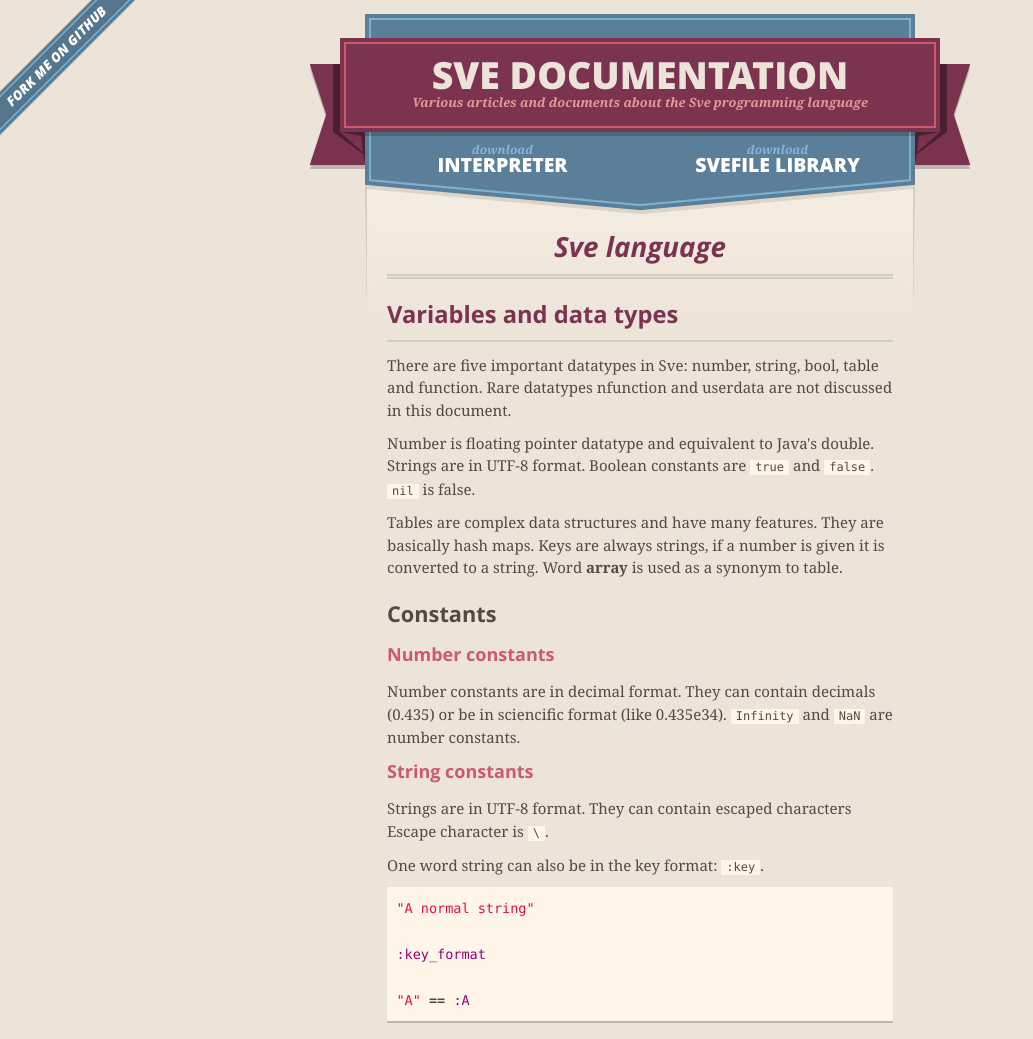
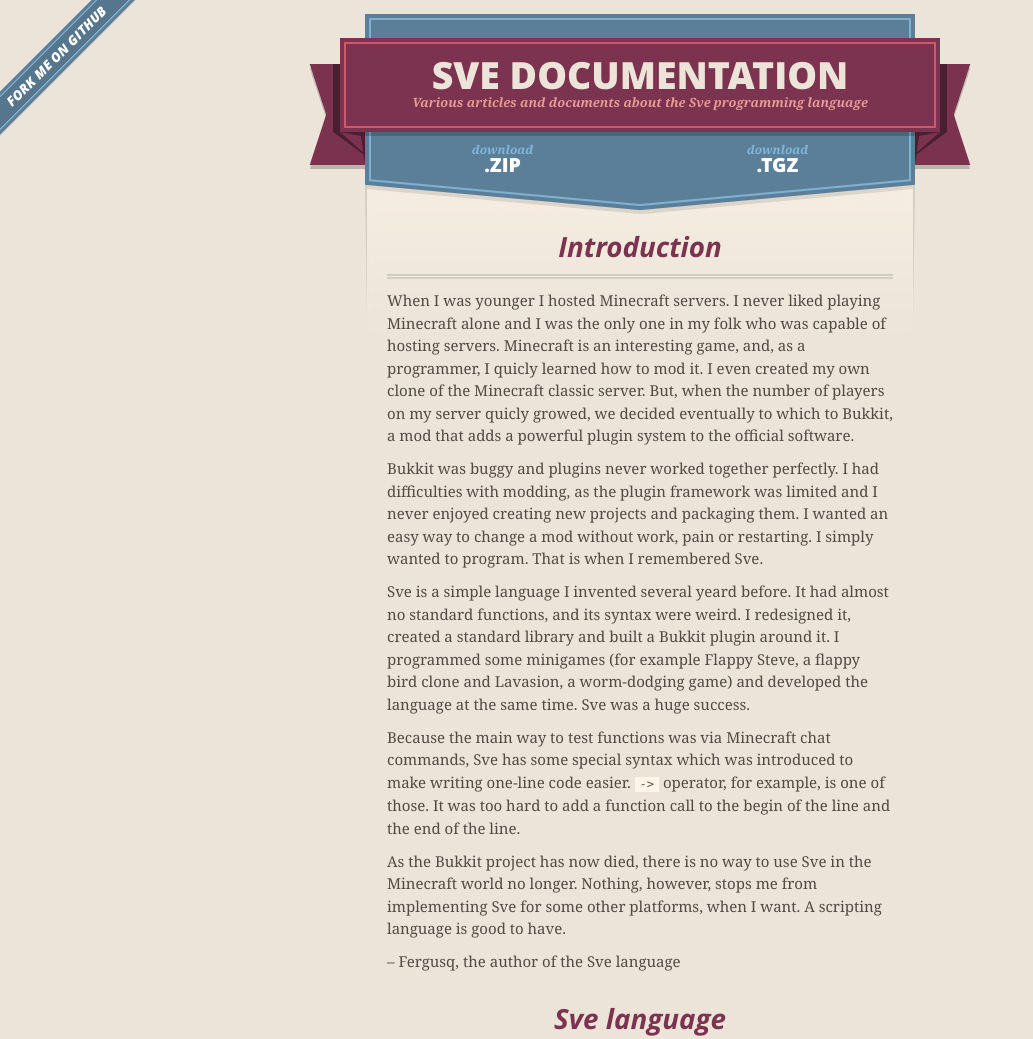
Before and after one commit to fergusq/sve-documentation, a plain HTML site: page index.html in a window 1280 px wide. Shown: the top 1039 px of the page, without its empty margins (0-1033 px from the left). Drawn offline with nearby package versions, Linux system fonts and the light colour scheme.

```diff
--- a/index.html
+++ b/index.html
@@ -37,7 +37,7 @@
 
       <section id="downloads">
         <span class="inner">
-          <a href="https://github.com/fergusq/sve" class="zip"><em>download</em> INTERPRETER</a><a href="https://github.com/fergusq/sve-library" class="tgz"><em>download</em> SVEFILE LIBRARY</a>
+          <a href="https://github.com/fergusq/sve-documentation/zipball/master" class="zip"><em>download</em> .ZIP</a><a href="https://github.com/fergusq/sve-documentation/tarball/master" class="tgz"><em>download</em> .TGZ</a>
         </span>
       </section>
 
@@ -47,6 +47,21 @@
 
       <section id="main_content">
         <h1>
+<a name="introduction" class="anchor" href="#introduction"><span class="octicon octicon-link"></span></a>Introduction</h1>
+
+<p>When I was younger I hosted Minecraft servers. I never liked playing Minecraft alone and I was the only one in my folk who was capable of hosting servers. Minecraft is an interesting game, and, as a programmer, I quicly learned how to mod it. I even created my own clone of the Minecraft classic server. But, when the number of players on my server quicly growed, we decided eventually to which to Bukkit, a mod that adds a powerful plugin system to the official software.</p>
+
+<p>Bukkit was buggy and plugins never worked together perfectly. I had difficulties with modding, as the plugin framework was limited and I never enjoyed creating new projects and packaging them. I wanted an easy way to change a mod without work, pain or restarting. I simply wanted to program. That is when I remembered Sve.</p>
+
+<p>Sve is a simple language I invented several yeard before. It had almost no standard functions, and its syntax were weird. I redesigned it, created a standard library and built a Bukkit plugin around it. I programmed some minigames (for example Flappy Steve, a flappy bird clone and Lavasion, a worm-dodging game) and developed the language at the same time. Sve was a huge success.</p>
+
+<p>Because the main way to test functions was via Minecraft chat commands, Sve has some special syntax which was introduced to make writing one-line code easier. <code>-&gt;</code> operator, for example, is one of those. It was too hard to add a function call to the begin of the line and the end of the line.</p>
+
+<p>As the Bukkit project has now died, there is no way to use Sve in the Minecraft world no longer. Nothing, however, stops me from implementing Sve for some other platforms, when I want. A scripting language is good to have.</p>
+
+<p>– Fergusq, the author of the Sve language</p>
+
+<h1>
 <a name="sve-language" class="anchor" href="#sve-language"><span class="octicon octicon-link"></span></a>Sve language</h1>
 
 <h2>
```
Also changed, not shown: params.json (+1 -1 lines).
